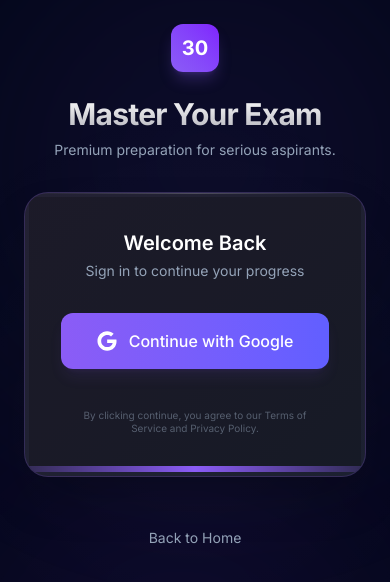
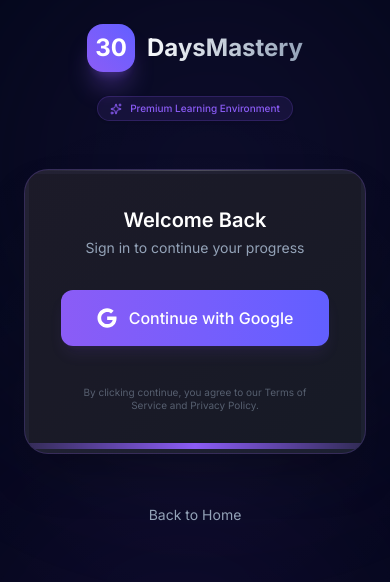
Before and after one commit to Ashutoshkr23/30daysmastery, a Next.js app: page /login in a window 390 px wide. Shown: the top 582 px of the page. Built offline with nearby package versions, Linux system fonts and the light colour scheme.

Commit message:
feat: Add new login page with Google OAuth integration and UI.

```diff
--- a/src/app/login/page.tsx
+++ b/src/app/login/page.tsx
@@ -40,10 +40,20 @@
             </div>
 
             {/* LEFT PANEL: Branding & Vision (Visible on Mobile now too, but styled differently) */}
-            <div className="relative z-10 hidden md:flex flex-col justify-between p-12 lg:p-16 border-r border-white/5 bg-gradient-to-br from-primary/5 via-background to-background">
+            <div className="hidden md:flex relative flex-col justify-between p-12 lg:p-16 border-r border-white/5 bg-gradient-to-br from-primary/5 via-background to-background">
+
+                {/* Desktop Logo (Absolute Top Left) */}
+                <div className="absolute top-8 left-8 flex items-center gap-3">
+                    <div className="h-10 w-10 bg-gradient-to-tr from-primary to-indigo-500 rounded-lg flex items-center justify-center text-white font-bold text-xl shadow-lg shadow-primary/20">
+                        30
+                    </div>
+                    <span className="font-bold text-xl bg-gradient-to-r from-foreground to-muted-foreground bg-clip-text text-transparent">
+                        DaysMastery
+                    </span>
+                </div>
 
                 {/* Desktop Content Container */}
-                <div className="space-y-12 mt-12">
+                <div className="space-y-12 mt-24">
                     <motion.div
                         initial={{ opacity: 0, y: 20 }}
                         animate={{ opacity: 1, y: 0 }}
@@ -54,7 +64,7 @@
                             <span>Premium Learning Experience</span>
                         </div>
                         <h1 className="text-5xl lg:text-6xl font-bold tracking-tighter mb-6 bg-clip-text text-transparent bg-gradient-to-b from-white to-white/60 leading-[1.1]">
-                            Master Your Exam <br /> in 30 Days.
+                            Master Your <br /> Dream Exam.
                         </h1>
                         <p className="text-lg text-muted-foreground/80 max-w-md leading-relaxed">
                             Join 2,000+ disciplined aspirants who have transformed their preparation with our scientifically designed daily challenges.
@@ -89,21 +99,27 @@
             <div className="relative z-10 flex flex-col items-center justify-center p-6 w-full h-full">
 
                 {/* Mobile Branding (Only visible on mobile) */}
-                <div className="md:hidden w-full max-w-sm mb-8 text-center space-y-4">
+                <div className="md:hidden w-full max-w-sm mb-12 flex flex-col items-center">
                     <motion.div
                         initial={{ opacity: 0, scale: 0.9 }}
                         animate={{ opacity: 1, scale: 1 }}
                         transition={{ duration: 0.8 }}
+                        className="flex flex-col items-center gap-4"
                     >
-                        <div className="inline-flex items-center justify-center h-12 w-12 rounded-xl bg-gradient-to-tr from-primary to-violet-600 shadow-lg shadow-primary/25 mb-6">
-                            <span className="font-bold text-xl text-white">30</span>
+                        {/* Official Logo Block */}
+                        <div className="flex items-center gap-3 mb-2">
+                            <div className="h-12 w-12 bg-gradient-to-tr from-primary to-indigo-500 rounded-lg flex items-center justify-center text-white font-bold text-2xl shadow-xl shadow-primary/30">
+                                30
+                            </div>
+                            <span className="font-bold text-2xl bg-gradient-to-r from-foreground to-muted-foreground bg-clip-text text-transparent">
+                                DaysMastery
+                            </span>
                         </div>
-                        <h1 className="text-3xl font-bold tracking-tight bg-clip-text text-transparent bg-gradient-to-b from-white to-white/70">
-                            Master Your Exam
-                        </h1>
-                        <p className="text-sm text-muted-foreground mt-2">
-                            Premium preparation for serious aspirants.
-                        </p>
+
+                        <div className="inline-flex items-center gap-2 px-3 py-1 rounded-full bg-primary/10 border border-primary/20 text-[10px] font-medium text-primary shadow-sm">
+                            <Sparkles className="w-3 h-3" />
+                            <span>Premium Learning Environment</span>
+                        </div>
                     </motion.div>
                 </div>
 
```
